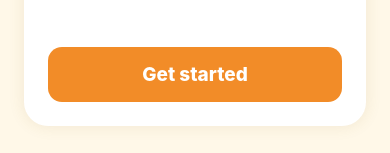
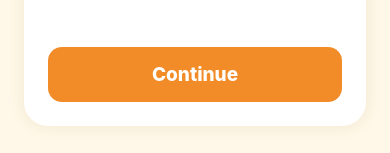
Before and after one commit to Carinastarpower/Sunventure, a React Native app: screen / in a window 390 px wide. Both pictures are taken after a click on the button "English 🇺🇸 / 🇬🇧". Shown: the part 578-731 px from the top of the page. Built offline with nearby package versions, Linux system fonts and the light colour scheme; what expo-notifications would draw is missing.

Commit message:
Rename welcome action to continue

```diff
--- a/App.js
+++ b/App.js
@@ -40,7 +40,7 @@ const translations = {
     welcomeTitle: "Find something good to do.",
     welcomeBody: "Choose a language, answer five simple AI questions, and Sunventure will suggest one activity.",
     safety: "✓ We will not ask for personal information.",
-    getStarted: "Get started",
+    continue: "Continue",
     languageEyebrow: "LANGUAGE",
     languageQuestion: "What language do you prefer?",
     languageBody: "Choose one language for your questions and activity idea.",
@@ -75,7 +75,7 @@ const translations = {
     welcomeTitle: "找点有趣的事做吧。",
     welcomeBody: "选择语言，回答五个简单的 AI 问题，Sunventure 会为你推荐一项活动。",
     safety: "✓ 我们不会询问个人信息。",
-    getStarted: "开始",
+    continue: "继续",
     languageEyebrow: "语言",
     languageQuestion: "你喜欢使用哪种语言？",
     languageBody: "为你的问题和活动建议选择一种语言。",
@@ -110,7 +110,7 @@ const translations = {
     welcomeTitle: "Encuentra algo bueno que hacer.",
     welcomeBody: "Elige un idioma, responde cinco preguntas sencillas de IA y Sunventure sugerirá una actividad.",
     safety: "✓ No pediremos información personal.",
-    getStarted: "Comenzar",
+    continue: "Continuar",
     languageEyebrow: "IDIOMA",
     languageQuestion: "¿Qué idioma prefieres?",
     languageBody: "Elige un idioma para tus preguntas y tu idea de actividad.",
@@ -320,7 +320,7 @@ export default function App() {
               <Text style={styles.body}>{t.welcomeBody}</Text>
               <Text style={styles.safety}>{t.safety}</Text>
               <Pressable style={styles.primaryButton} onPress={startQuestions}>
-                <Text style={styles.primaryText}>{t.getStarted}</Text>
+                <Text style={styles.primaryText}>{t.continue}</Text>
               </Pressable>
             </View>
           )}
```
